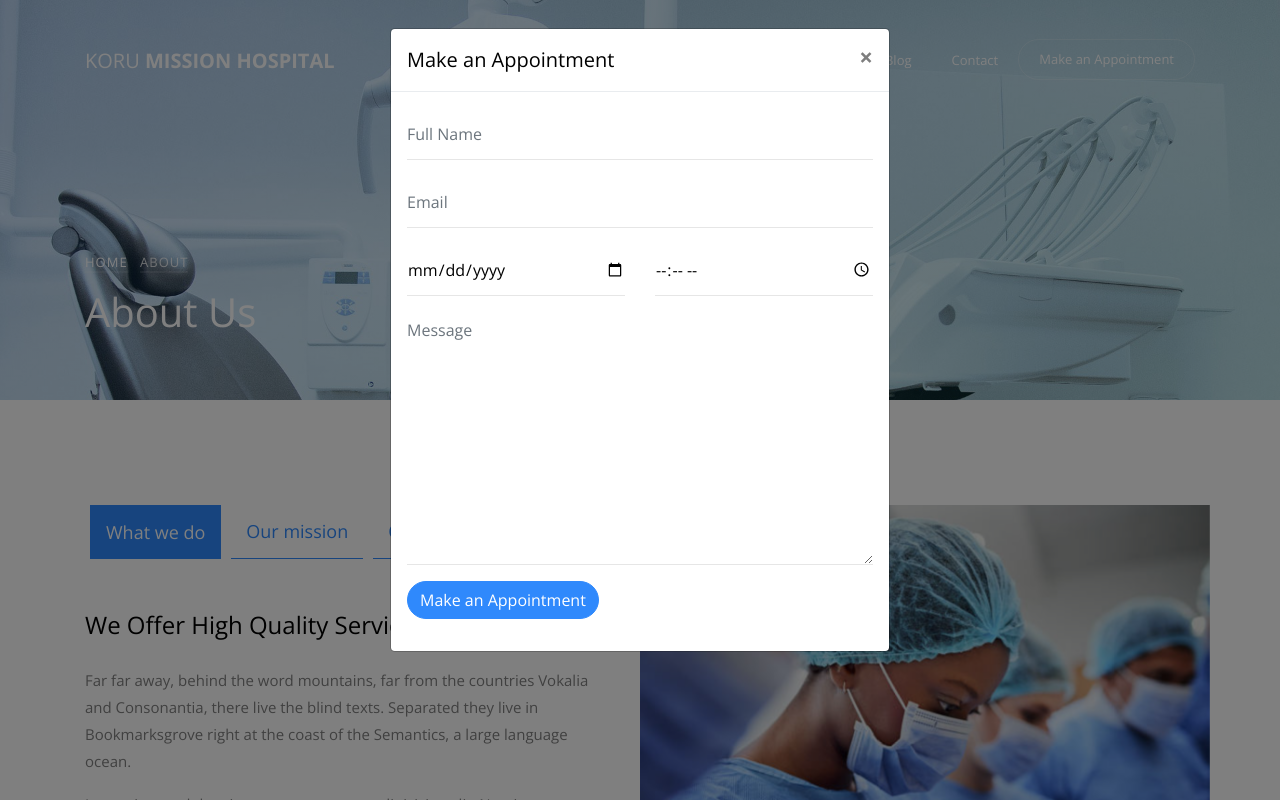
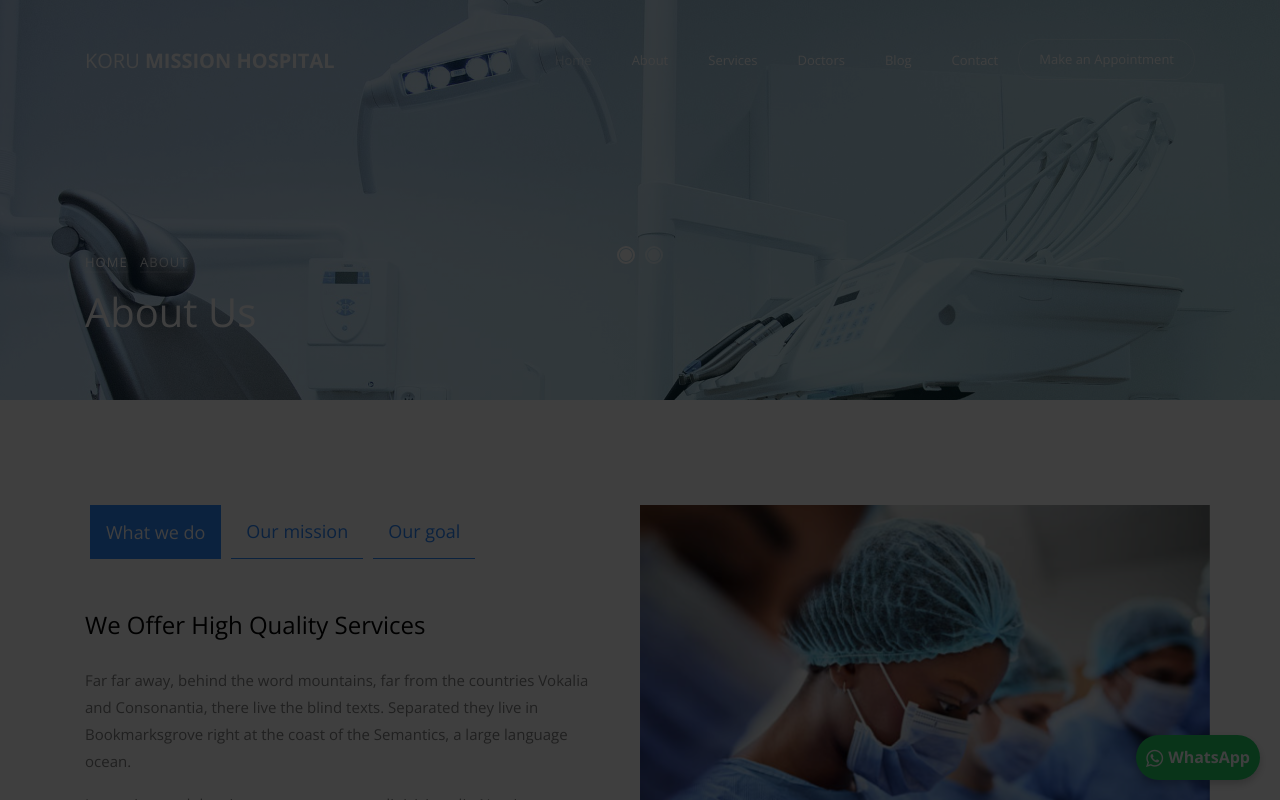
Before and after one commit to andyosyndoh/mission, a Django app: page /about in a window 1280 px wide, after a click on "Make an Appointment". Run offline with Django 5.2, Linux system fonts and the light colour scheme; some libraries are stand-ins or nearby versions; some web fonts are replaced.

Commit message:
feat: add whatsapp feature to the footer

```diff
--- a/clinicapp/templates/base.html
+++ b/clinicapp/templates/base.html
@@ -23,6 +23,93 @@
     <link rel="stylesheet" href="{% static 'clinicapp/css/flaticon.css' %}">
     <link rel="stylesheet" href="{% static 'clinicapp/css/icomoon.css' %}">
     <link rel="stylesheet" href="{% static 'clinicapp/css/style.css' %}">
+
+    <style>
+
+/* Button Styling */
+#whatsappButton {
+    background-color: #25D366; /* WhatsApp green */
+    color: white;
+    border: none;
+    padding: 8px 10px;
+    font-size: 16px;
+    font-weight: bold;
+    cursor: pointer;
+    border-radius: 50px;
+    position: fixed;
+    bottom: 20px;
+    right: 20px;
+    z-index: 1000;
+    box-shadow: 0px 4px 8px rgba(0, 0, 0, 0.2);
+    display: flex;
+    align-items: center;
+    gap: 5px;
+}
+
+/* WhatsApp Icon */
+#whatsappButton i {
+    font-size: 20px;
+}
+
+/* Modal Styling */
+.modal {
+    display: none; /* Hidden by default */
+    position: fixed;
+    z-index: 1001;
+    left: 0;
+    top: 0;
+    width: 100%;
+    height: 100%;
+    overflow: auto;
+    background-color: rgba(0, 0, 0, 0.5); /* Black with opacity */
+}
+
+.modal-content {
+    background-color: rgb(250, 246, 246);
+    /* margin: 15% auto; */
+    padding: 20px;
+    /* width: 80%; */
+    max-width: 400px;
+    border-radius: 20px;
+    text-align: center;
+
+    font-size: 16px;
+    font-weight: bold;
+    cursor: pointer;
+    border-radius: 50px;
+    position: fixed;
+    bottom: 80px; /* Adjusted to be above WhatsApp button */
+    right: 20px;
+    z-index: 1000;
+    box-shadow: 0px 4px 8px rgba(0, 0, 0, 0.2);
+    display: flex;
+    align-items: center;
+    gap: 5px;
+}
+
+.close {
+    color: #0c0c0c;
+    float: right;
+    font-size: 28px;
+    font-weight: bold;
+    cursor: pointer;
+}
+
+.close:hover {
+    color: black;
+}
+
+#startChatButton {
+    background-color: #25D366;
+    color: white;
+    border: none;
+    padding: 10px 20px;
+    font-size: 16px;
+    cursor: pointer;
+    border-radius: 5px;
+    margin-top: 10px;
+}
+    </style>
   </head>
   <body>
 
@@ -184,6 +271,22 @@
       </div>
     </div>
 
+     <!-- WhatsApp Floating Button -->
+<button id="whatsappButton">
+  <i class="icon-whatsapp"></i> WhatsApp
+</button>
+
+     <!-- Popup Modal -->
+     <div id="whatsappPopup" class="modal">
+         <div class="modal-content">
+             <span class="close">&times;</span>
+             <p>Welcome to The Koru Mission Hospital.</p>
+             <p>We Reply within 24 Hours.</p><br><br>
+             <p>Thank You For Contacting Us</p>
+             <button id="startChatButton">Start Chat</button>
+         </div>
+     </div>
+
 
     <script src="{% static 'clinicapp/js/jquery.min.js' %}"></script>
     <script src="{% static 'clinicapp/js/jquery-migrate-3.0.1.min.js' %}"></script>
@@ -222,5 +325,68 @@
 });
     </script>
 
+    <script>
+  document.addEventListener("DOMContentLoaded", function () {
+    // Get elements
+    const whatsappButton = document.getElementById('whatsappButton');
+    const whatsappPopup = document.getElementById('whatsappPopup');
+    const closeButton = document.querySelector('.close');
+    const startChatButton = document.getElementById('startChatButton');
+
+    // Open popup when WhatsApp button is clicked
+    if (whatsappButton) {
+        whatsappButton.addEventListener('click', () => {
+            whatsappPopup.style.display = 'block';
+        });
+    }
+
+    // Close popup when close button is clicked
+    if (closeButton) {
+        closeButton.addEventListener('click', () => {
+            whatsappPopup.style.display = 'none';
+        });
+    }
+
+    // Redirect to WhatsApp Web when Start Chat button is clicked
+    if (startChatButton) {
+        startChatButton.addEventListener('click', () => {
+            const phoneNumber = '254798681754'; // WhatsApp number
+            const message = 'Hello, I would like to chat with The Koru Mission Hospital.';
+
+            // Detect if user is on mobile or desktop
+            const isMobile = /iPhone|Android|iPad/i.test(navigator.userAgent);
+            let whatsappUrl;
+
+            if (isMobile) {
+                // Use mobile-friendly WhatsApp link
+                whatsappUrl = `https://wa.me/${phoneNumber}?text=${encodeURIComponent(message)}`;
+            } else {
+                // Use direct WhatsApp Web link for desktop users
+                whatsappUrl = `https://web.whatsapp.com/send?phone=${phoneNumber}&text=${encodeURIComponent(message)}`;
+            }
+
+            // Open WhatsApp chat in a new tab
+            const newTab = window.open(whatsappUrl, '_blank');
+
+            // If popup is blocked, open in the same tab
+            if (!newTab) {
+                window.location.href = whatsappUrl;
+            }
+
+            // Close popup after redirecting
+            whatsappPopup.style.display = 'none';
+        });
+    }
+
+    // Close popup if user clicks outside the modal
+    window.addEventListener('click', (event) => {
+        if (event.target === whatsappPopup) {
+            whatsappPopup.style.display = 'none';
+        }
+    });
+});
+
+    </script>
+
     </body>
   </html>
```
